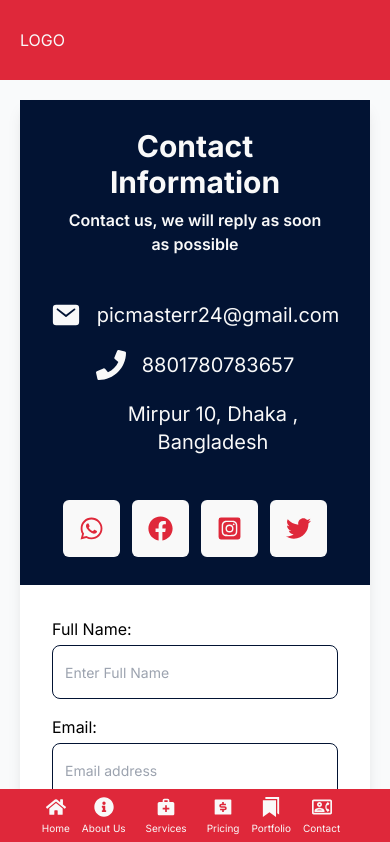
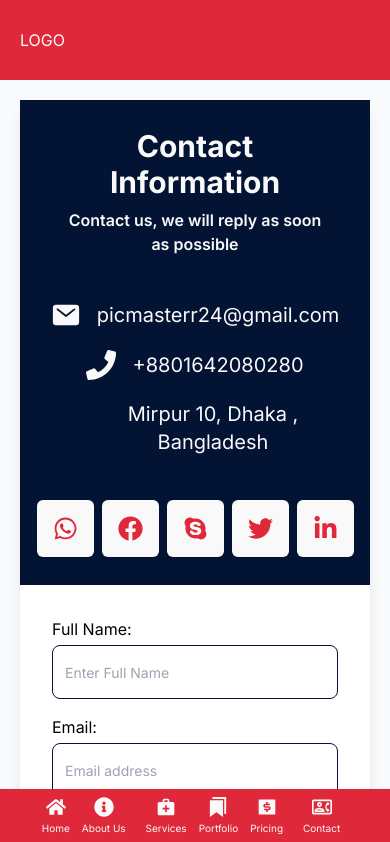
Before and after one commit to devs-shakil/picmaster24, a Next.js app: page /contact in a window 390 px wide. Shown: the top 842 px of the page. Built offline with nearby package versions, Linux system fonts and the light colour scheme; some icons are missing.

Commit message:
working on social media

```diff
--- a/app/components/CallToAction/CallToAction.js
+++ b/app/components/CallToAction/CallToAction.js
@@ -10,7 +10,7 @@ export default function CallToAction() {
                 </div>
                 <div className="w-full md:w-3/12 flex justify-center md:justify-end ">
                     <Link
-                        href="/portfolio"
+                        href="/contact"
                         className="w-3/4 md:w-3/4   bg-primary color-white font-bold h-[55px] my-3 flex items-center justify-center rounded-xl cursor-pointer relative overflow-hidden transition-all duration-500 ease-in-out shadow-md hover:scale-105 hover:shadow-lg before:absolute before:top-0 before:-left-full before:w-full before:h-full before:bg-gradient-to-r before:from-[#F9F9F9] before:to-[#F9F9F9] before:transition-all before:duration-500 before:ease-in-out before:z-[-1] before:rounded-xl hover:before:left-0 hover:text-[#DF283A]"
                         >
                         Contact
--- a/app/components/Footer/Footer.js
+++ b/app/components/Footer/Footer.js
@@ -53,7 +53,7 @@ export default function Footer() {
           </ul>
         </div>
 
-        <div className="text-center sm:text-left">
+        <div className="text-center sm:text-left ">
           <p className="text-lg font-medium color-heading color-secondary">Our Services</p>
 
           <ul className="mt-5 md:mt-8 space-y-4 text-sm">
@@ -86,7 +86,7 @@ export default function Footer() {
           </ul>
         </div>
 
-        <div className="text-center sm:text-left">
+        <div className="text-center sm:text-left break-all">
           <p className="text-lg font-medium color-heading color-secondary">Contact Us</p>
 
           <ul className="mt-5 md:mt-8 space-y-4 text-sm">
@@ -95,6 +95,7 @@ export default function Footer() {
                     <Link
                         className="flex items-center  gap-2  "
                         href={link.href}
+                        target="_blank"
                     >
                         <span className="color-white">{link.icon}</span>
                         <span className="flex-1 color-white">{link.label}</span>
--- a/app/components/Navbar/Navbar.js
+++ b/app/components/Navbar/Navbar.js
@@ -29,11 +29,12 @@ export default function Navbar() {
                          <Link className="py-7 px-2  inline-flex" href="/services">Services</Link>
                     </li>
                     <li>
+                         <Link className="py-7 px-2  inline-flex" href="/portfolio">Porfolio</Link>
+                    </li>
+                    <li>
                         <Link className="py-7  px-2 inline-flex" href="/pricing">Pricing</Link>
                     </li>
-                    <li>
-                         <Link className="py-7 px-2  inline-flex" href="/portfolio">Porfolio</Link>
-                    </li>
+
                     <li>
                          <Link className="py-7 px-2  inline-flex" href="/contact">Contact</Link>
                     </li>
@@ -70,6 +71,15 @@ export default function Navbar() {
             </li>
             <li className="">
                 <Link
+                     href="/portfolio"
+                     className="flex flex-col items-center justify-center gpx-2  py-2 gap-1"
+                >
+                    <span>< IoBookmarksSharp /></span>
+                    <span>Portfolio</span>
+                </Link>
+            </li>
+            <li className="">
+                <Link
                      href="/pricing"
                      className="flex flex-col items-center justify-center px-2  py-2 gap-1"
                 >
@@ -77,15 +87,7 @@ export default function Navbar() {
                     <span>Pricing</span>
                 </Link>
             </li>
-            <li className="">
-                <Link
-                     href="/portfolio"
-                     className="flex flex-col items-center justify-center gpx-2  py-2 gap-1"
-                >
-                    <span>< IoBookmarksSharp /></span>
-                    <span>Portfolio</span>
-                </Link>
-            </li>
+
             <li className="">
                 <Link
                     href="/contact"
--- a/app/contact/page.js
+++ b/app/contact/page.js
@@ -37,14 +37,14 @@ export default function contact() {
                    </div>
                     <div className="flex flex-col gap-5 text-xl my-5 contact items-center md:items-start md:text-left ">
                       {contactUs.map((item, index) =>(
-                          <Link key={index} href={item.href} className="flex gap-4 items-center ">
+                          <Link key={index} href={item.href} className="flex gap-4 items-center "  target="_blank">
                             <span>{item.icon}</span>
                             <span>{item.label}</span>
                           </Link>
                       ))}
 
                 </div>
-                <ul className=" flex justify-center gap-3 w-full lg:justify-start social-media">
+                <ul className=" flex justify-center gap-2 w-full lg:justify-start social-media">
                   {socialIcon.map((link, index) =>(
                       <li key={index} className="">
                           <Link
--- a/app/data/navigation.js
+++ b/app/data/navigation.js
@@ -1,4 +1,4 @@
-import { FaFacebook, FaInstagramSquare, FaTwitter ,FaWhatsapp,FaPhone   } from "react-icons/fa";
+import { FaFacebook, FaLinkedinIn , FaTwitter ,FaWhatsapp,FaPhone ,FaSkype    } from "react-icons/fa";
 import { FaLocationDot } from "react-icons/fa6";
 import { IoMail } from "react-icons/io5";
 
@@ -13,10 +13,11 @@ export const navigationLinks = [
 
 // social media
   export const socialIcon = [
-    { icon: <FaWhatsapp/>, href: "/" },
-    { icon: <FaFacebook/> , href: "/" },
-    { icon: <FaInstagramSquare/>, href: "/" },
-    { icon: <FaTwitter/>, href: "/" },
+    { icon: <FaWhatsapp/>, href: "https://wa.me/+8801642080280" },
+    { icon: <FaFacebook/> , href: "https://www.facebook.com/Picmaster24" },
+    { icon: <FaSkype/>, href: "https://join.skype.com/invite/qVIGXAhLTlJm" },
+    { icon: <FaTwitter/>, href: "https://twitter.com/picmaster24" },
+    { icon: <FaLinkedinIn />, href: "https://www.linkedin.com/in/pic-master-54b8262b0/" },
 
   ];
 
@@ -38,7 +39,7 @@ export const helpfullLink = [
 
 //contact us
 export const contactUs = [
-    { label: "picmasterr24@gmail.com", href: "/", icon:  <IoMail />},
-    { label: "8801780783657", href: "/" , icon: <FaPhone/> },
-    { label: "Mirpur 10, Dhaka , Bangladesh", href: "/", icon: <FaLocationDot /> },
+    { label: "picmasterr24@gmail.com", href: "mailto:picmasterr24@gmail.com", icon:  <IoMail />},
+    { label: "+8801642080280", href: "tel:+8801642080280" , icon: <FaPhone/> },
+    { label: "Mirpur 10, Dhaka , Bangladesh", href: "https://maps.app.goo.gl/bDT26K4dsjgCYpGEA", icon: <FaLocationDot /> },
   ];
--- a/app/layout.js
+++ b/app/layout.js
@@ -15,12 +15,12 @@ export default function RootLayout({ children }) {
   return (
     <html lang="en">
       <body className={inter.className}>
-        <header className='sticky top-0 right-0 left-0 z-50'>
+        <header className='sticky top-0 right-0 left-0 z-50 max-w-full overflow-x-hidden'>
             <Navbar/>
         </header>
         {children}
         <CallToAction/>
-        <footer>
+        <footer className='max-w-full overflow-x-hidden'>
             <Footer/>
         </footer>
 
--- a/app/services/page.js
+++ b/app/services/page.js
@@ -1,6 +1,10 @@
+import Services from "../components/Services/Services";
+
 export default function services() {
     return (
-      <h2 className="text-3xl">services</h2>
+    <main>
+      <Services/>
+    </main>
 
     )
   }
```
